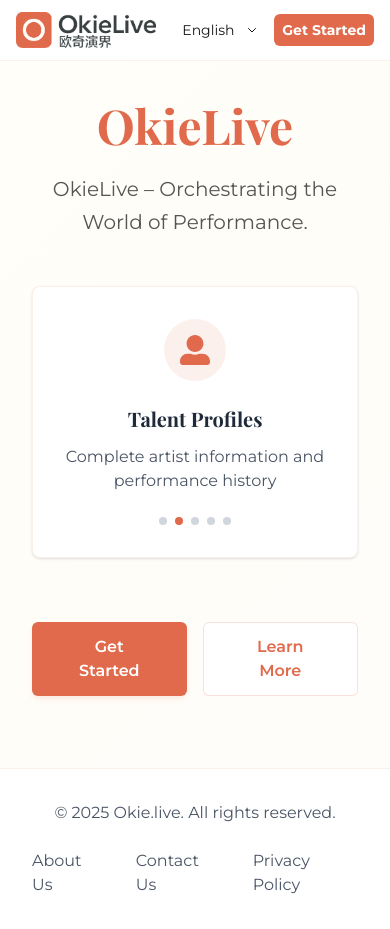
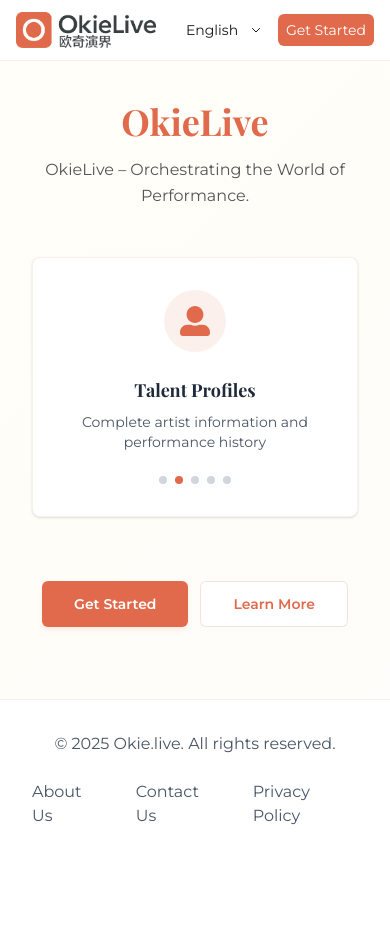
Before and after one commit to zning1994/okie.live, a Next.js app: page / in a window 390 px wide. After the commit the page ends 860 px from the top, so only its background shows below. Built offline with nearby package versions, Linux system fonts and the light colour scheme.

Commit message:
style: improve responsive design and typography for mobile devices

```diff
--- a/src/components/Header.tsx
+++ b/src/components/Header.tsx
@@ -50,7 +50,7 @@ export default function Header() {
         </div>
         <button
           className="px-2 sm:px-3 py-1.5 sm:py-2 text-sm rounded-md bg-primary text-white hover:bg-primary/90 transition-colors whitespace-nowrap">
-          <b>{t('cta.getStarted')}</b>
+          {t('cta.getStarted')}
         </button>
       </div>
     </nav>
--- a/src/pages/index.tsx
+++ b/src/pages/index.tsx
@@ -118,13 +118,13 @@ export default function Home() {
             animate="visible"
             variants={textVariants}
           >
-            <h1 className={`${playfair.className} text-5xl md:text-6xl font-bold mb-6 text-primary`}>
+            <h1 className={`${playfair.className} text-4xl md:text-6xl font-bold mb-4 md:mb-6 text-primary`}>
               {t('site.name')}
             </h1>
             {/* <p className="text-xl md:text-2xl text-[#333] mb-2 font-medium">
               {t('site.description')}
             </p> */}
-            <p className="text-xl max-w-3xl mx-auto text-[#555] leading-relaxed">
+            <p className="text-base md:text-xl max-w-3xl mx-auto text-[#555] leading-relaxed">
               {t('site.slogan')}
             </p>
           </motion.div>
@@ -149,10 +149,10 @@ export default function Home() {
                       <div className="w-20 h-20 rounded-full bg-primary-bg-light flex items-center justify-center mb-6">
                         {feature.icon}
                       </div>
-                      <h3 className={`${playfair.className} text-3xl font-bold mb-4 text-gray-800`}>
+                      <h3 className={`${playfair.className} text-2xl md:text-3xl font-bold mb-3 md:mb-4 text-gray-800`}>
                         {t(feature.titleKey)}
                       </h3>
-                      <p className="text-gray-600 max-w-lg text-lg">
+                      <p className="text-gray-600 max-w-lg text-base md:text-lg">
                         {t(feature.descKey)}
                       </p>
                     </div>
@@ -188,10 +188,10 @@ export default function Home() {
                   <div className="mb-6 p-4 bg-primary/10 rounded-full">
                     {features[currentFeatureIndex].icon}
                   </div>
-                  <h3 className={`${playfair.className} text-xl font-bold mb-3 text-gray-800`}>
+                  <h3 className={`${playfair.className} text-lg md:text-xl font-bold mb-2 md:mb-3 text-gray-800`}>
                     {t(features[currentFeatureIndex].titleKey)}
                   </h3>
-                  <p className="text-gray-600">
+                  <p className="text-gray-600 text-sm md:text-base">
                     {t(features[currentFeatureIndex].descKey)}
                   </p>
                 </motion.div>
@@ -212,15 +212,15 @@ export default function Home() {
 
           {/* CTA 按钮 */}
           <motion.div
-            className="flex flex-row gap-4 justify-center animate-on-scroll mb-8"
+            className="flex flex-row gap-3 md:gap-4 justify-center animate-on-scroll mb-8"
             initial={{ opacity: 0, y: 30 }}
             animate={{ opacity: 1, y: 0 }}
             transition={{ duration: 0.5, delay: 0.3 }}
           >
-            <button className="btn-primary">
+            <button className="btn-primary text-sm md:text-base py-2 px-4 md:py-3 md:px-6">
               {t('cta.getStarted')}
             </button>
-            <button className="btn-secondary">
+            <button className="btn-secondary text-sm md:text-base py-2 px-4 md:py-3 md:px-6">
               {t('cta.learnMore')}
             </button>
           </motion.div>
```
